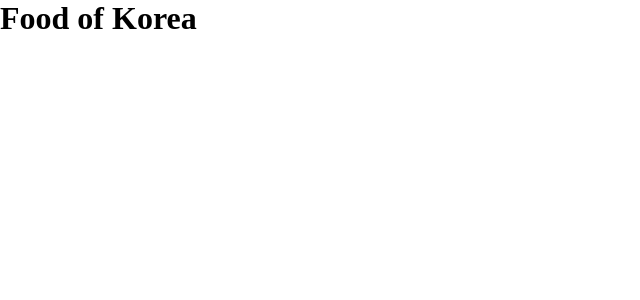
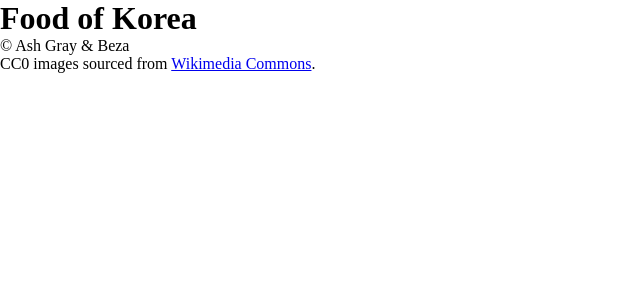
Before and after one commit to beza102/korea-food-website, a React (Vite) app: page / in a window 1280 px wide. Shown: the top 300 px of the page, without its empty margins (0-640 px from the left). Built offline with nearby package versions, Linux system fonts and the light colour scheme.

Commit message:
updated app, footer, and header

```diff
--- a/src/App.jsx
+++ b/src/App.jsx
@@ -1,11 +1,14 @@
 import Header from './components/Header';
 import Body from './components/Body';
+import Footer from './components/Footer';
 
 export default function App() {
   return (
     <>
+      <title>Food of Korea</title>
       <Header />
       <Body />
+      <Footer />
     </>
   )
 }
--- a/src/components/Footer.jsx
+++ b/src/components/Footer.jsx
@@ -0,0 +1,8 @@
+export default function Footer() {
+    return (
+        <>
+            <p>&copy; Ash Gray & Beza </p>
+            <p>CC0 images sourced from <a href="https://commons.wikimedia.org">Wikimedia Commons</a>.</p>
+        </>
+    )
+}
--- a/src/components/Header.jsx
+++ b/src/components/Header.jsx
@@ -2,7 +2,7 @@ export default function Header() {
     // image placeholder?
     return (
         <>
-            <title>Food of Korea</title>
+
             <nav>
                 {/* list of food anchor links generated from the foods list */}
             </nav>
```
